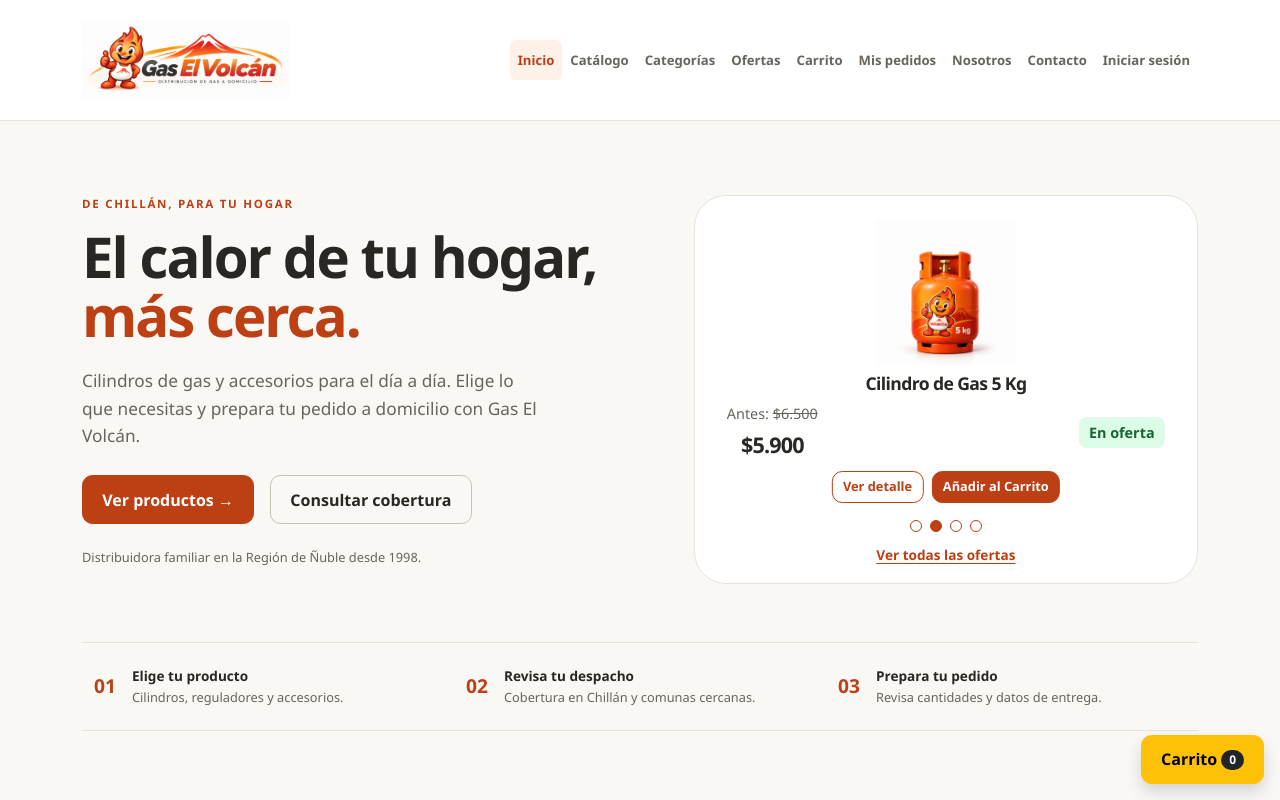
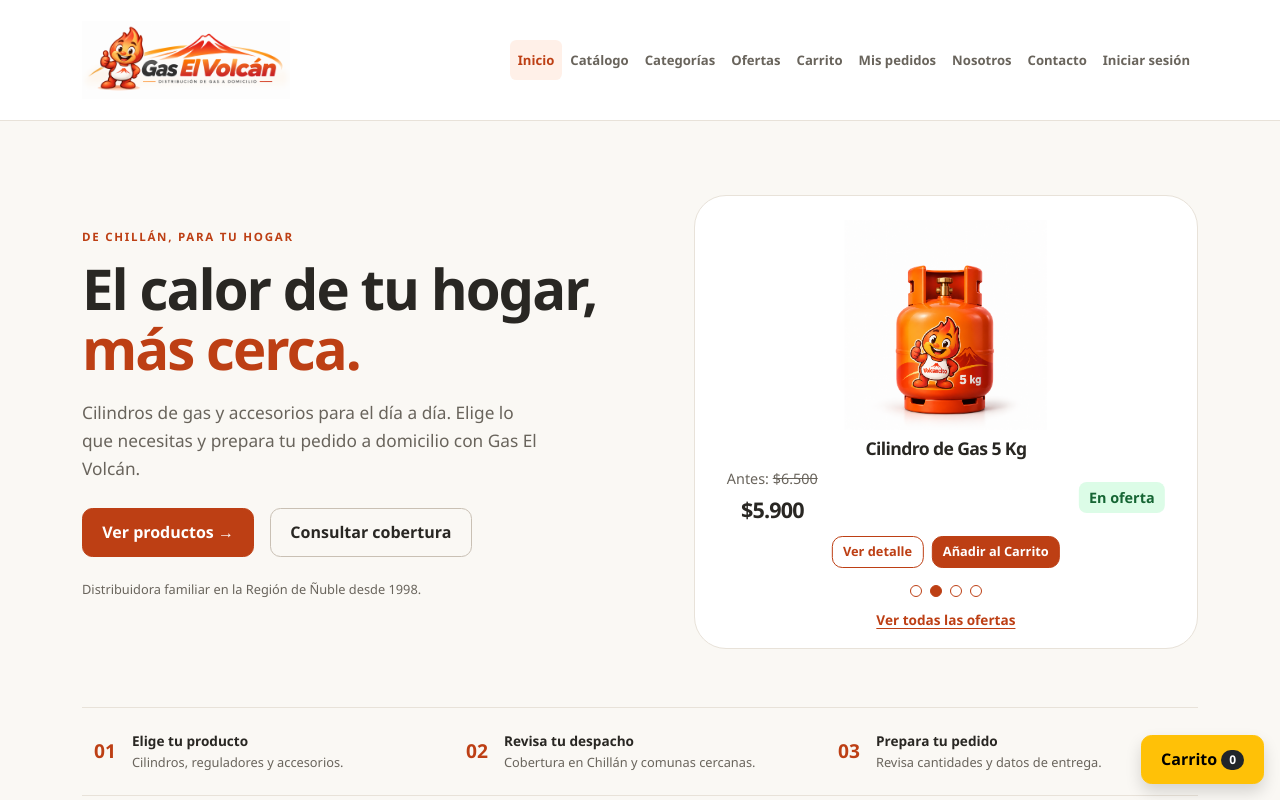
Before and after one commit to Croix77/GasvolcanReact, a React (Vite) app: page / in a window 1280 px wide. Shown: the top 800 px of the page. Built offline with nearby package versions, Linux system fonts and the light colour scheme.

Commit message:
style: ampliar imagenes del carrusel y enlazar detalles

```diff
--- a/src/components/Bienvenida.jsx
+++ b/src/components/Bienvenida.jsx
@@ -34,10 +34,10 @@ function Bienvenida({ productos, onAgregar }) {
           onAgregar={onAgregar}
           portada={
             <div className="carrusel-formatos">
-              <div className="bienvenida-cilindros" aria-hidden="true">
-                <img className="cilindro-pequeno" src="/img/gas-5kg.png" alt="" />
-                <img className="cilindro-grande" src="/img/gas-15kg.png" alt="" />
-                <img className="cilindro-mediano" src="/img/gas-11kg.png" alt="" />
+              <div className="bienvenida-cilindros">
+                <Link to="/productos/gas-5kg" aria-label="Ver cilindro de 5 kg"><img className="cilindro-pequeno" src="/img/gas-5kg.png" alt="Cilindro de 5 kg" /></Link>
+                <Link to="/productos/gas-15kg" aria-label="Ver cilindro de 15 kg"><img className="cilindro-grande" src="/img/gas-15kg.png" alt="Cilindro de 15 kg" /></Link>
+                <Link to="/productos/gas-11kg" aria-label="Ver cilindro de 11 kg"><img className="cilindro-mediano" src="/img/gas-11kg.png" alt="Cilindro de 11 kg" /></Link>
               </div>
               <p className="bienvenida-etiqueta">5, 11 y 15 kg · Elige tu formato</p>
             </div>
--- a/src/components/OfertasCarousel.jsx
+++ b/src/components/OfertasCarousel.jsx
@@ -22,7 +22,9 @@ function OfertasCarousel({ productos, onAgregar, portada }) {
       contenido: (
         <article className="oferta-compacta">
           {producto.imagen ? (
-            <img className="oferta-compacta-imagen" src={producto.imagen} alt={producto.nombre} />
+            <Link className="oferta-imagen-enlace" to={`/productos/${producto.id}`} aria-label={`Ver ${producto.nombre}`}>
+              <img className="oferta-compacta-imagen" src={producto.imagen} alt={producto.nombre} />
+            </Link>
           ) : (
             <div className="oferta-compacta-marcador" aria-hidden="true">{producto.categoria || "Accesorios"}</div>
           )}
--- a/src/index.css
+++ b/src/index.css
@@ -787,16 +787,16 @@ label {
 .ofertas-carousel > .detalle-enlace { display: inline-block; margin-top: 0.75rem; }
 .ofertas-carousel .bienvenida-cilindros img { mix-blend-mode: normal; }
 .oferta-compacta, .carrusel-formatos {
-  height: 300px;
+  height: 365px;
   display: flex;
   flex-direction: column;
   justify-content: center;
 }
 .oferta-compacta-imagen {
-  width: 100%; height: 145px; object-fit: contain;
+  width: 100%; height: 210px; object-fit: contain;
 }
 .oferta-compacta-marcador {
-  height: 125px; display: grid; place-items: center; color: var(--volcan-oscuro);
+  height: 190px; display: grid; place-items: center; color: var(--volcan-oscuro);
 }
 .oferta-compacta h3 { font-size: 1.1rem; margin: 0.5rem 0; }
 .oferta-compacta .precio-y-oferta { margin-bottom: 0.5rem; }
@@ -843,3 +843,13 @@ label {
   color: var(--texto-suave);
   font-weight: 400;
 }
+
+.oferta-imagen-enlace { display: block; min-height: 0; }
+.oferta-imagen-enlace:focus-visible,
+.carrusel-formatos .bienvenida-cilindros a:focus-visible {
+  outline: 2px solid var(--volcan); outline-offset: -2px; border-radius: 0.5rem;
+}
+.carrusel-formatos .bienvenida-cilindros a {
+  width: 32%; display: flex; justify-content: center; align-items: flex-end;
+}
+.carrusel-formatos .bienvenida-cilindros img { max-width: 100%; }
```
Also changed, not shown: 1 other file (tests, documents, lock files or other folders).
